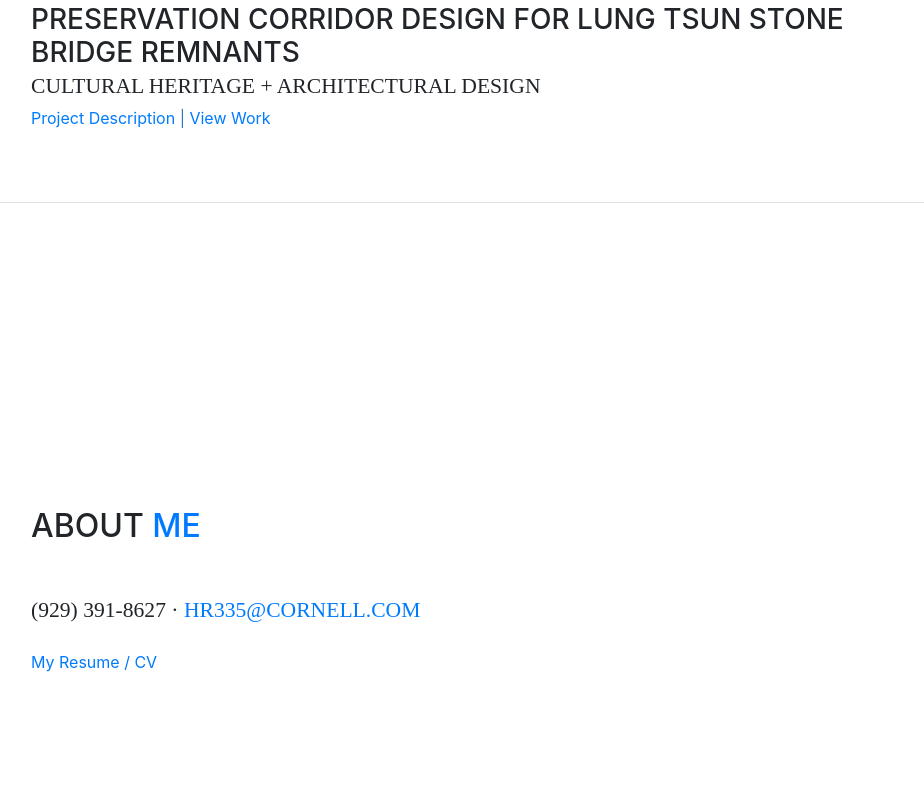
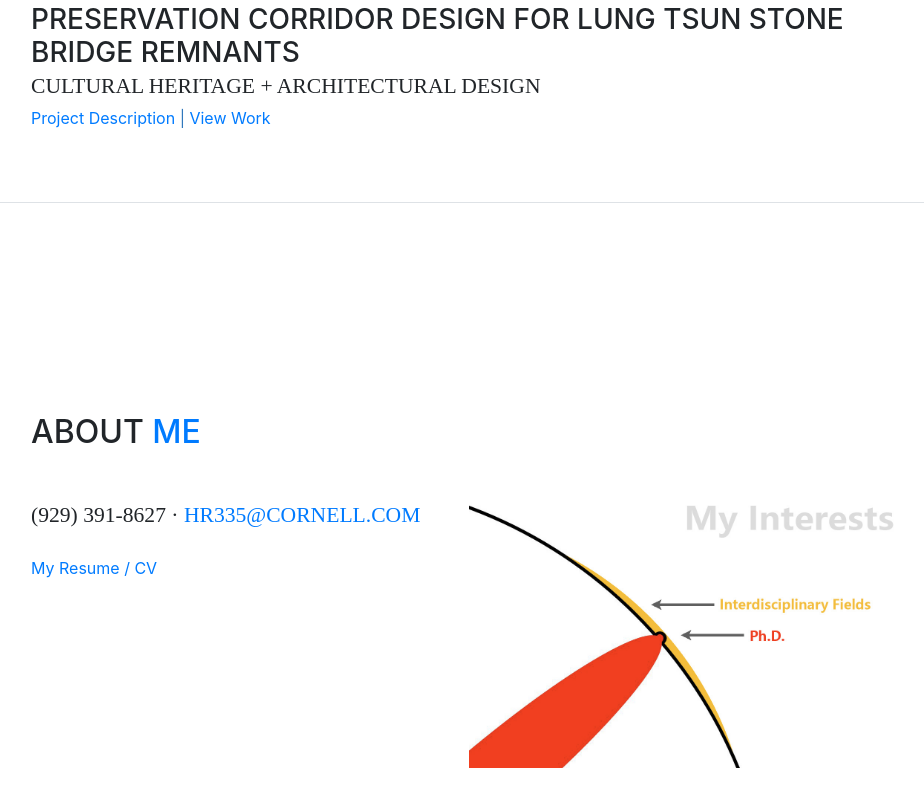
Before and after one commit to rh443453518/rh443453518.github.io, a website with bundled scripts: page index.html in a window 1280 px wide. Shown: the part 3025-3832 px from the top of the page, without its empty margins (289-1213 px from the left). Built offline with nearby package versions, Linux system fonts and the light colour scheme; files whose address does not match are found by name; a web font is replaced by a local one.

Commit message:
about me image update

```diff
--- a/index.html
+++ b/index.html
@@ -531,7 +531,7 @@
             </div>
 
             <div class="resume-content mr-auto col-sm-6">
-              <img class="img-fluid d-block mx-auto" src="img/PhDKnowledge.jpg" alt="">
+              <img class="img-fluid d-block mx-auto" src="img/PhDKnowledgeExtend.jpg" alt="">
             </div>
           </div>
 
```
Also changed, not shown: img/PhDKnowledgeExtend.jpg (added).
